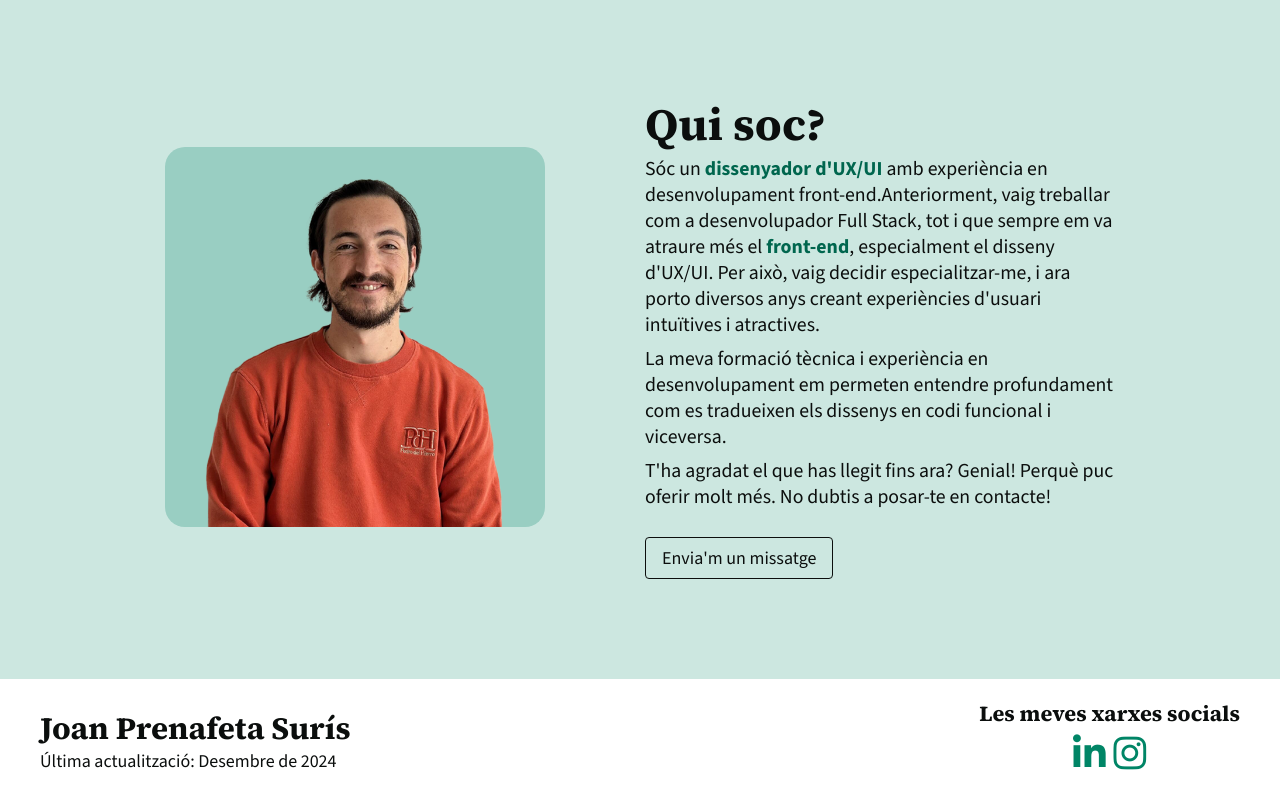
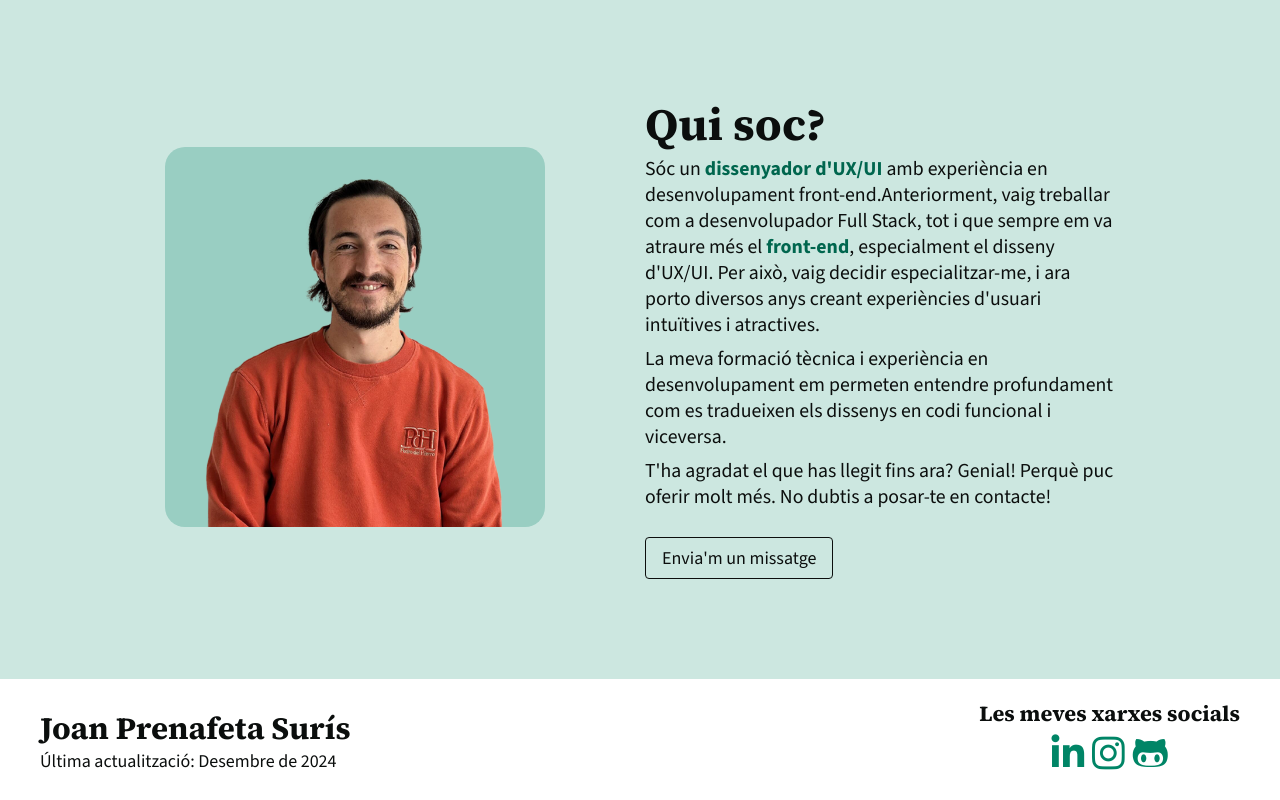
Before and after one commit to JoanPrenafeta/Cool-portfolio, a plain HTML site: page ca/index.html in a window 1280 px wide. Shown: the part 1824-2624 px from the top of the page. Drawn offline with nearby package versions, Linux system fonts and the light colour scheme; a script that the page names is missing.

Commit message:
Add GitHub on Social Media

```diff
--- a/ca/index.html
+++ b/ca/index.html
@@ -299,6 +299,10 @@
                   <i class="fa-brands fa-instagram"></i>
                   <span class="sr-only">Instagram</span>
               </a></li>
+              <li><a href="https://github.com/JoanPrenafeta" target="_blank" class="h3">
+                <i class="fa-brands fa-github-alt"></i>
+                <span class="sr-only">GitHub</span>
+            </a></li>
             </ul>
         </nav>
     </footer>
```
Also changed, not shown: en/index.html (+4 -0 lines), es/index.html (+4 -0 lines), index.html (+4 -0 lines).
